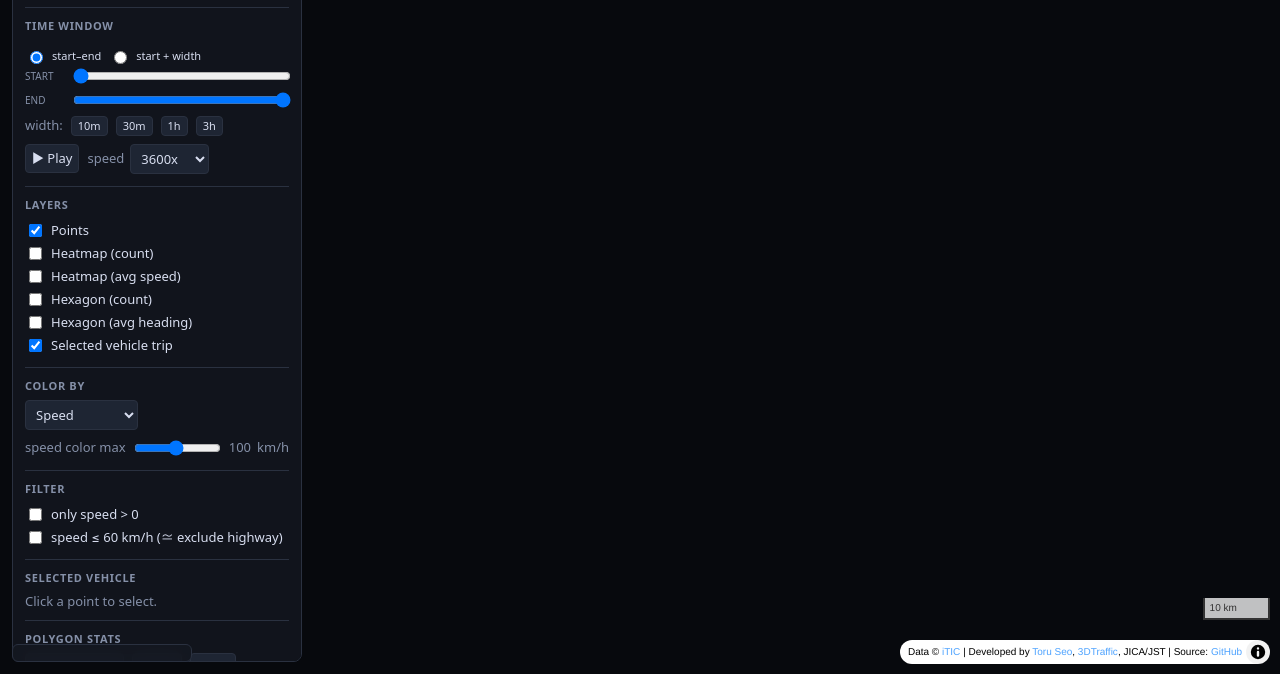
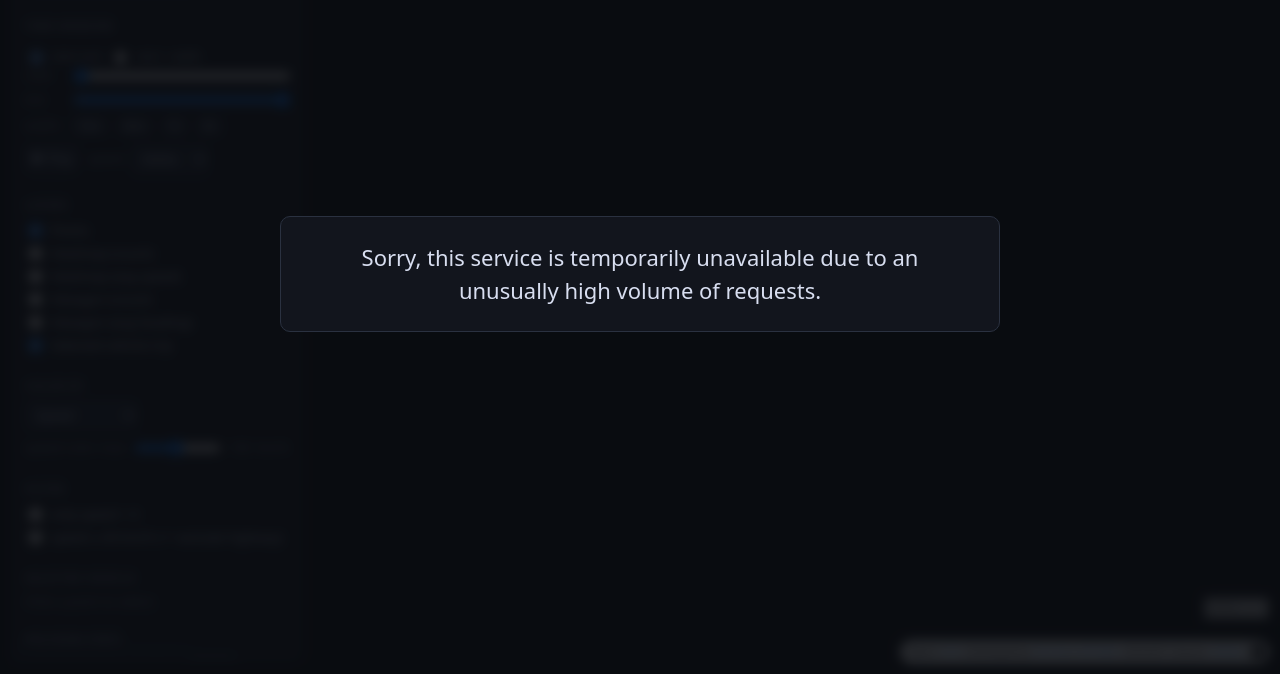
Before and after one commit to toruseo/iTIC-probe-viewer, a website built with Vite: page webgis/app/index.html in a window 1280 px wide. Shown: the part 126-800 px from the top of the page. Built offline with nearby package versions, Linux system fonts and the light colour scheme; no server answers; files whose address does not match are found by name; what @deck.gl/mapbox would draw is missing.

Commit message:
temporally unavailable notice

```diff
--- a/webgis/app/index.html
+++ b/webgis/app/index.html
@@ -16,6 +16,12 @@
   </head>
   <body>
     <div id="map"></div>
+
+    <div id="unavailable-overlay" role="alert" aria-live="assertive">
+      <div class="unavailable-message">
+        Sorry, this service is temporarily unavailable due to an unusually high volume of requests.
+      </div>
+    </div>
 
     <header id="topbar">
       <div class="brand">iTIC Probe Viewer</div>
--- a/webgis/app/src/style.css
+++ b/webgis/app/src/style.css
@@ -160,3 +160,27 @@ body.poly-drawing #map { cursor: crosshair; }
 
 .maplibregl-ctrl-attrib { font-size: 10px !important; }
 .maplibregl-ctrl-attrib a { color: var(--accent); }
+
+#unavailable-overlay {
+  position: fixed;
+  inset: 0;
+  z-index: 9999;
+  display: flex;
+  align-items: center;
+  justify-content: center;
+  background: rgba(11, 13, 18, 0.88);
+  backdrop-filter: blur(6px);
+  padding: 24px;
+  text-align: center;
+}
+#unavailable-overlay .unavailable-message {
+  max-width: 720px;
+  font-size: clamp(16px, 2.4vw, 22px);
+  font-weight: 500;
+  line-height: 1.5;
+  color: var(--text);
+  background: var(--panel);
+  border: 1px solid var(--border);
+  border-radius: 10px;
+  padding: 24px 28px;
+}
```
